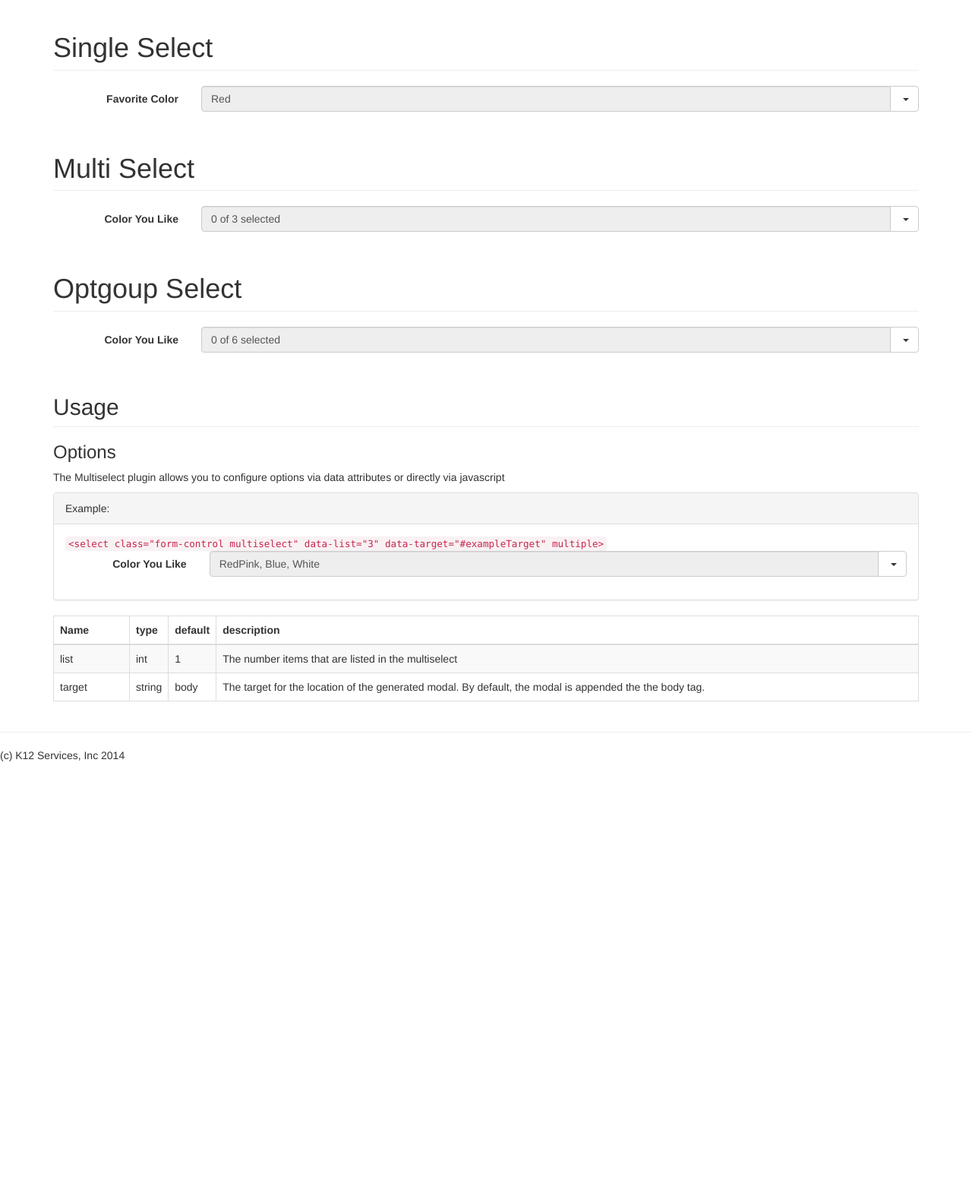
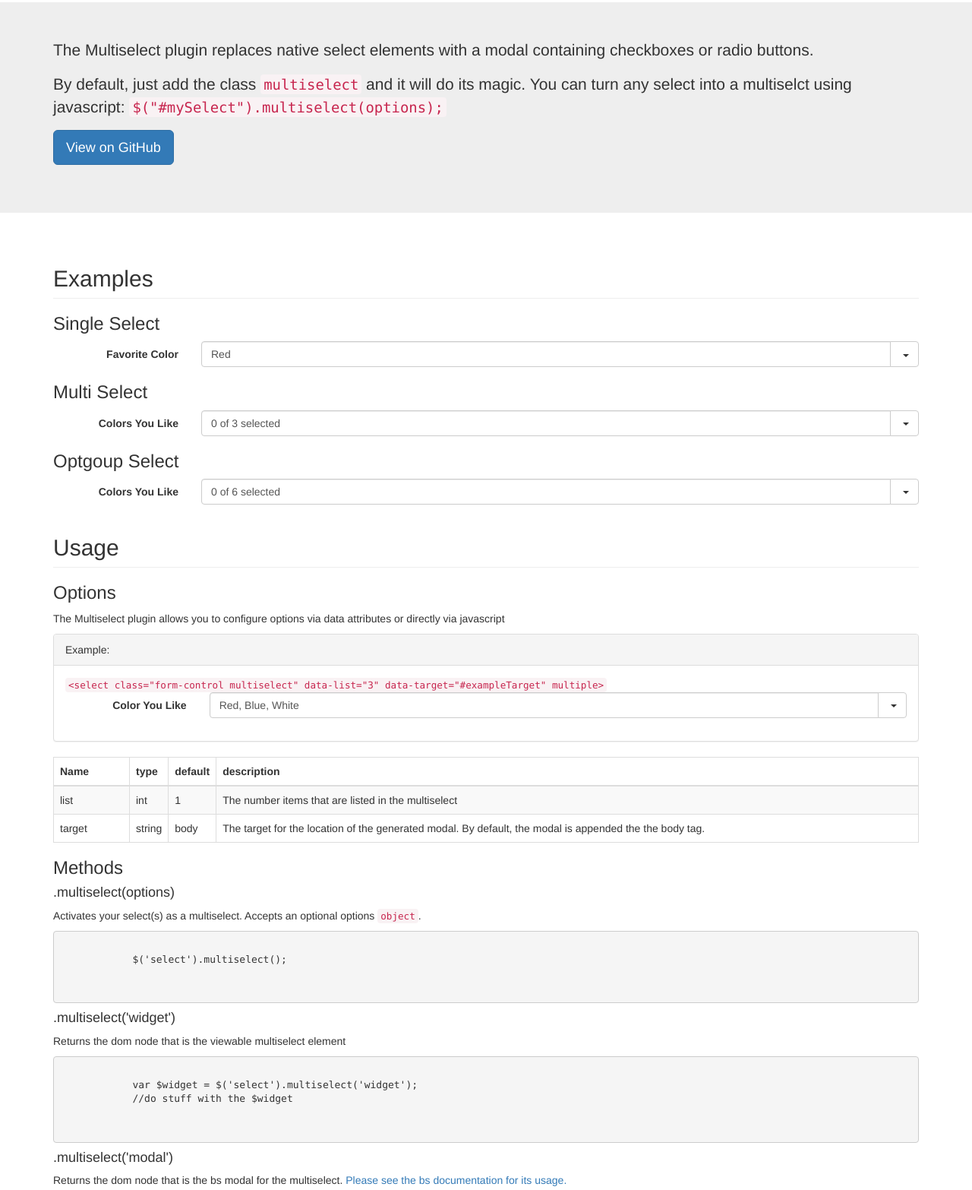
Before and after one commit to K12Labs/bootstrap-multiselect, a plain HTML site: page index.html in a window 1280 px wide. Shown: the part 57-1623 px from the top of the page at 76% size. Before the commit the page ends 1071 px from the top, so only its background shows below. Drawn offline with nearby package versions, Linux system fonts and the light colour scheme.

Commit message:
Documentation

```diff
--- a/index.html
+++ b/index.html
@@ -3,6 +3,7 @@
 <head>
     <title>Bootstrap Multiselect</title>
     <link href="http://netdna.bootstrapcdn.com/bootstrap/3.1.1/css/bootstrap.min.css" rel="stylesheet">
+    <link href="src/multiselect.css" rel="stylesheet">
     <style type="text/css">
         body {padding-top: 60px;}
     </style>
@@ -24,11 +25,23 @@
         </div><!--/.navbar-collapse -->
     </div>
 </div>
-
+<div class="jumbotron">
+    <div class="container">
+        <p>
+            The Multiselect plugin replaces native select elements with a modal containing checkboxes or radio buttons.
+        </p>
+        <p>
+            By default, just add the class <code>multiselect</code> and it will do its magic. You can turn any select into a multiselct using javascript:
+            <code>
+                $("#mySelect").multiselect(options);
+            </code>
+        </p>
+        <p><a class="btn btn-primary btn-lg" role="button" href="https://github.com/K12Labs/bootstrap-multiselect">View on GitHub</a></p>
+    </div>
+</div>
 <div class="container">
-    <h1 id="single" class="page-header">Single Select</h1>
-    <div class="row">
-        <div class="col-md-12">
+    <h2 id="examples" class="page-header">Examples</h2>
+            <h3 id="single">Single Select</h3>
             <form class="form-horizontal" role="form">
                 <div class="form-group">
                     <label for="single" class="col-sm-2 control-label">Favorite Color</label>
@@ -41,14 +54,11 @@
                     </div>
                 </div>
             </form>
-        </div>
-    </div>
-    <h1 id="multi" class="page-header">Multi Select</h1>
-    <div class="row">
-        <div class="col-md-12">
+
+            <h3 id="multi">Multi Select</h3>
             <form class="form-horizontal" role="form">
                 <div class="form-group">
-                    <label for="multi" class="col-sm-2 control-label">Color You Like</label>
+                    <label for="multi" class="col-sm-2 control-label">Colors You Like</label>
                     <div class="col-sm-10">
                         <select class="form-control multiselect" id="multi" multiple>
                             <option value="red">Red</option>
@@ -58,15 +68,11 @@
                     </div>
                 </div>
             </form>
-        </div>
-    </div>
 
-    <h1 id="groups" class="page-header">Optgoup Select</h1>
-    <div class="row">
-        <div class="col-md-12">
+            <h3 id="groups">Optgoup Select</h3>
             <form class="form-horizontal" role="form">
                 <div class="form-group">
-                    <label for="multi" class="col-sm-2 control-label">Color You Like</label>
+                    <label for="multi" class="col-sm-2 control-label">Colors You Like</label>
                     <div class="col-sm-10">
                         <select class="form-control multiselect" id="multi" multiple>
                             <optgroup label="Dark Colors">
@@ -84,8 +90,7 @@
                     </div>
                 </div>
             </form>
-        </div>
-    </div>
+
     <h2 id="usage" class="page-header">Usage</h2>
     <h3>Options</h3>
         <p>
@@ -111,7 +116,7 @@
                                 <option value="blue" selected>Blue</option>
                             </optgroup>
                             <optgroup label="Light Colors">
-                                <option value="red">Pink</option>
+                                <option value="pink">Pink</option>
                                 <option value="white" selected>White</option>
                                 <option value="light-blue">Light Blue</option>
                             </optgroup>
@@ -146,6 +151,30 @@
         </tr>
         </tbody>
     </table>
+    <h3 id="methods">Methods</h3>
+    <h4>.multiselect(options)</h4>
+    <p>Activates your select(s) as a multiselect. Accepts an optional options <code>object</code>.</p>
+    <pre>
+        <code class="js">
+            $('select').multiselect();
+        </code>
+    </pre>
+    <h4>.multiselect('widget')</h4>
+    <p>Returns the dom node that is the viewable multiselect element</p>
+    <pre>
+        <code class="js">
+            var $widget = $('select').multiselect('widget');
+            //do stuff with the $widget
+        </code>
+    </pre>
+    <h4>.multiselect('modal')</h4>
+    <p>Returns the dom node that is the bs modal for the multiselect. <a href="http://getbootstrap.com/javascript/#modals-usage">Please see the bs documentation for its usage.</a></p>
+    <pre>
+        <code class="js">
+            var $modal = $('select').multiselect('modal');
+            //do stuff with the $modal
+        </code>
+    </pre>
     </div>
     <hr>
 
--- a/src/multiselect.css
+++ b/src/multiselect.css
@@ -4,6 +4,10 @@
 //  Available under the The MIT License (MIT)
 */
 
+.multiselect-menu {
+    margin: 0;
+    padding: 0;
+}
 .multiselect-menu li {
     list-style: none;
 }
```
